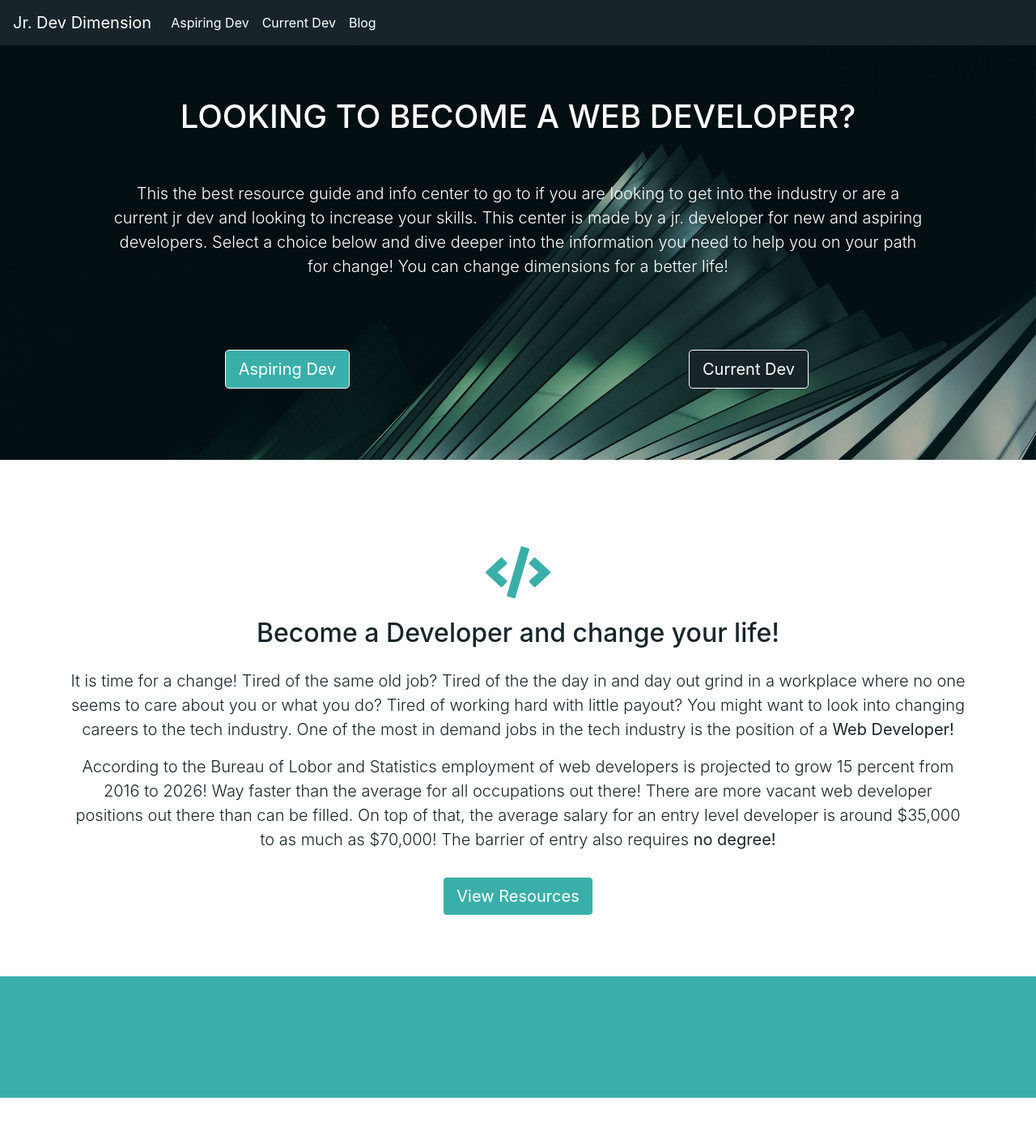
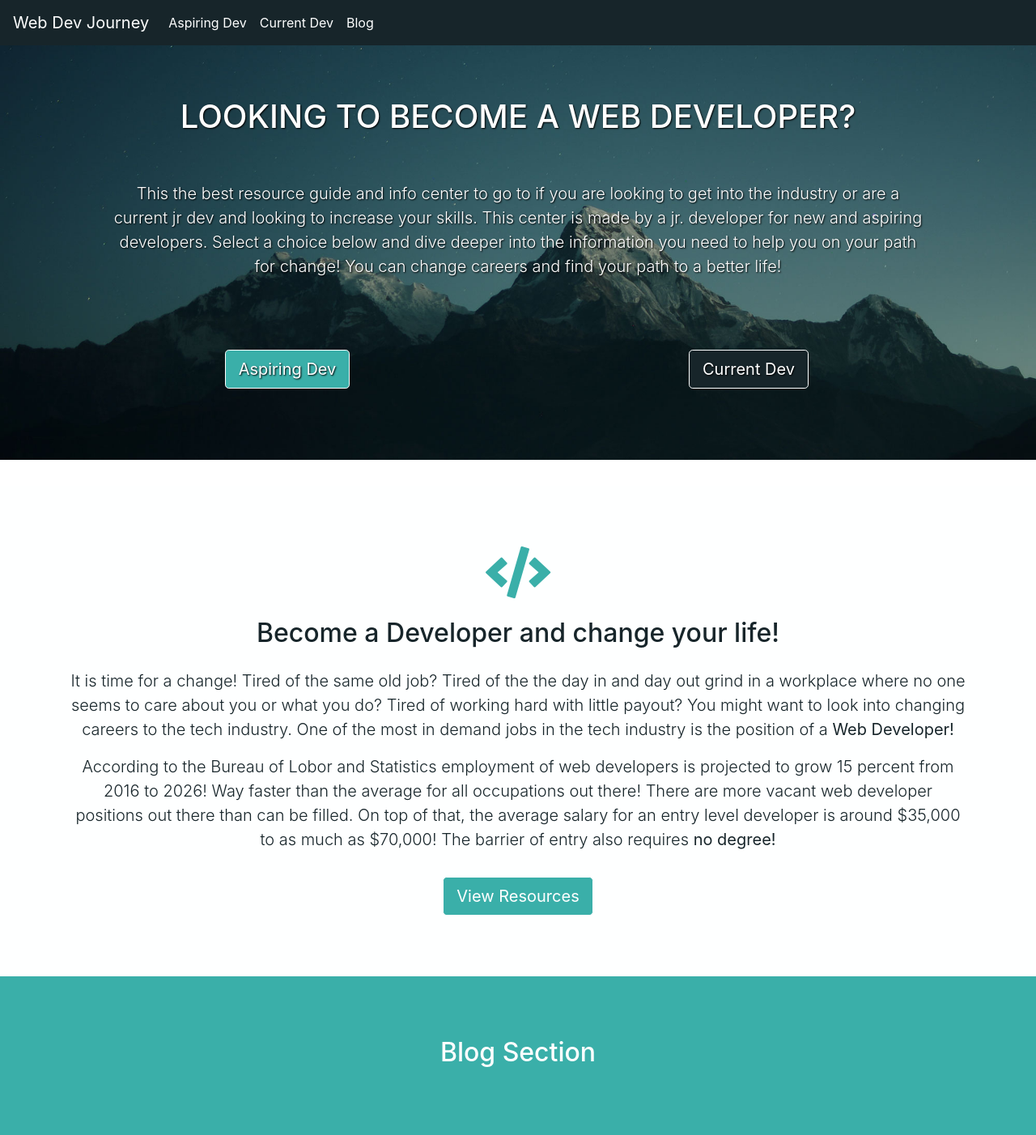
Before and after one commit to richardsabando/jr-dev-resource, a PHP site: page / in a window 1280 px wide. Shown: the whole page at 81% size. Before the commit the page ends 1356 px from the top, so only its background shows below. Run offline with PHP 8.4, Linux system fonts and the light colour scheme.

Commit message:
additional edits to landing page

```diff
--- a/index.html
+++ b/index.html
@@ -5,7 +5,7 @@
   <meta charset="UTF-8">
   <meta name="viewport" content="width=device-width, initial-scale=1.0">
   <meta http-equiv="X-UA-Compatible" content="ie=edge">
-  <title>Jr. Dev Dimension | The best place for Jr. Dev Resources and knowlegde</title>
+  <title>Web Dev Journey | The best place for Jr. Dev Resources and knowlegde</title>
   <link rel="stylesheet" href="https://stackpath.bootstrapcdn.com/bootstrap/4.3.1/css/bootstrap.min.css"
     integrity="sha384-ggOyR0iXCbMQv3Xipma34MD+dH/1fQ784/j6cY/iJTQUOhcWr7x9JvoRxT2MZw1T" crossorigin="anonymous">
   <link rel="stylesheet" href="style.css">
@@ -18,7 +18,7 @@
 <body>
   <!-- navbar -->
   <nav class="navbar navbar-expand-lg ">
-    <a class="navbar-brand" href="#">Jr. Dev Dimension</a>
+    <a class="navbar-brand" href="#">Web Dev Journey</a>
     <button class="navbar-toggler" type="button" data-toggle="collapse" data-target="#navbarNav"
       aria-controls="navbarNav" aria-expanded="false" aria-label="Toggle navigation">
       <span class="navbar-toggler-icon"><i class="fa fa-bars"></i></span>
@@ -47,7 +47,7 @@
         are a current jr dev and looking to increase your skills. This center is made by a jr. developer for new and
         aspiring developers.
         Select a choice below and dive deeper into the information you need to help you on your path for change! You can
-        change dimensions for a better life!</p>
+        change careers and find your path to a better life!</p>
       <div class="row text-center">
         <div class="col-md-6 p-4">
           <a href="#" class="btn color-btn btn-lg">Aspiring Dev</a>
@@ -78,7 +78,10 @@
     </div>
   </section>
   <section class="section-primary">
-
+    <h2 class="color-white text-center">Blog Section</h2>
+    <div class="container">
+      <!-- insert card type of blog post -->
+    </div>
   </section>
 
 
--- a/style.css
+++ b/style.css
@@ -1,15 +1,15 @@
 /* Navbar Styles */
 .hero{
-    background-color: #ccffee;
+    background-color: #000;
 }
 
 nav{
     background-color: #17252a;
-    color: #fff;
+    color: #feffff;
 
 }
 nav a{
-    color: #fff;
+    color: #feffff;
     text-decoration: none;
 }
 nav a:hover{
@@ -17,7 +17,7 @@ nav a:hover{
 }
 
 .fa.fa-bars {
-    color:white;
+    color:#feffff;
     font-size: 1.5em;
     transition: all .7s ease-in-out;
   }
@@ -29,8 +29,9 @@ nav a:hover{
 .jumbotron{
     background-image: url('img/web-dimension-hero.jpg');
     background-size: cover;
-    background-repeat: no-repeat;background-position: right center;
+    background-repeat: no-repeat;background-position: center center;
     border-radius: 0;
+    text-shadow: 1px 1px 2px #000000;
     color: #fff;
 }
 
@@ -49,7 +50,7 @@ nav a:hover{
     background-color: #17252a;
     border: 1px solid #fff;
     transition: all .5s ease-in-out;
-    color: #fff;
+    color: #feffff;
 }
 .dark-btn:hover{
     background-color: #2b7a78;
@@ -57,7 +58,7 @@ nav a:hover{
 }
 
 .section-light{
-    background-color: #fff;
+    background-color: #feffff;
     color: #17252a;
     padding: 75px 0;
 }
@@ -73,7 +74,7 @@ nav a:hover{
 }
 
 .color-white{
-    color: #fff;
+    color: #feffff;
 }
 
 .m-top-small{
```
Also changed, not shown: img/web-dimension-hero-old.jpg (added), img/web-dimension-hero.jpg.
